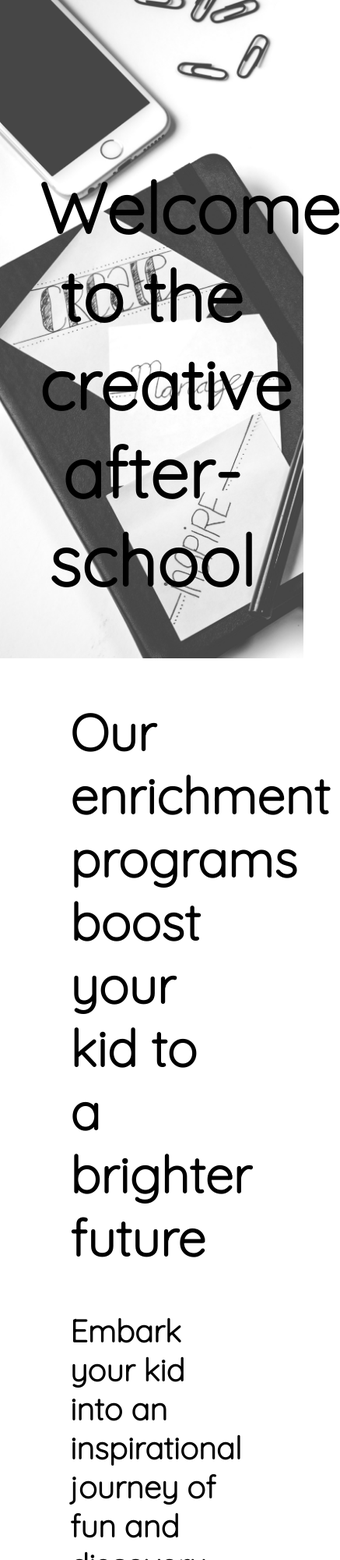
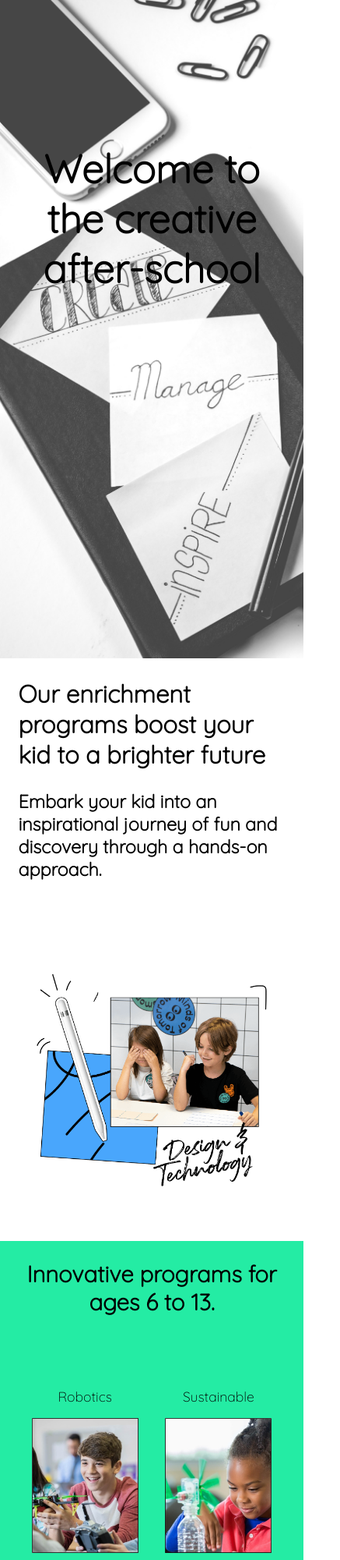
Before and after one commit to guillemtala/Minds-of-tomorrow, a plain HTML site: page index.html in a window 390 px wide. Shown: the top 2000 px of the page at 78% size, 437 px wide, since content can reach past the window. Drawn offline with Linux system fonts and the light colour scheme.

Commit message:
mensaje que queremos darle

```diff
--- a/css/style.css
+++ b/css/style.css
@@ -119,12 +119,40 @@ body {
         padding: 150px 50px 150px 50px;
         height: 100vh;
     }
+    #header h1 {
+        font-size: 13vw;
+    }
     .column1 {
         width: 100%;
         padding-left: 0px;
     }
-    .column2 h2 {
-        font-size: 50px;
+    #section1 h2 {
+        font-size: 8vw;
+    }
+    #section1 h3 {
+        font-size: 6vw;
+    }
+    #section2 h2 {
+        font-size: 7.5vw;
+    }
+    #section2 p {
+        font-size: 4.5vw;
+    }
+    #section3 h2 {
+        font-size: 8vw;
+    }
+    #section3 h3 {
+        font-size: 6vw;
+    }
+    #section5 h2 {
+        font-size: 6vw;
+    }
+    #section6 p {
+        font-size: 4.5vw;
+    }
+    .relleno-lateral {
+        padding-left: 6vw;
+        padding-right: 6vw;
     }
     .column3 {
         width: 50%;
@@ -135,13 +163,11 @@ body {
     .column4 {
         width: 100%;
         text-align: left;
-        font-size: 30px;
         padding-left: 40px;
     }
     .column5 {
         width: 50%;
         text-align: left;
-        font-size: 30px;
         padding-left: 40px;
     }
 }
```
